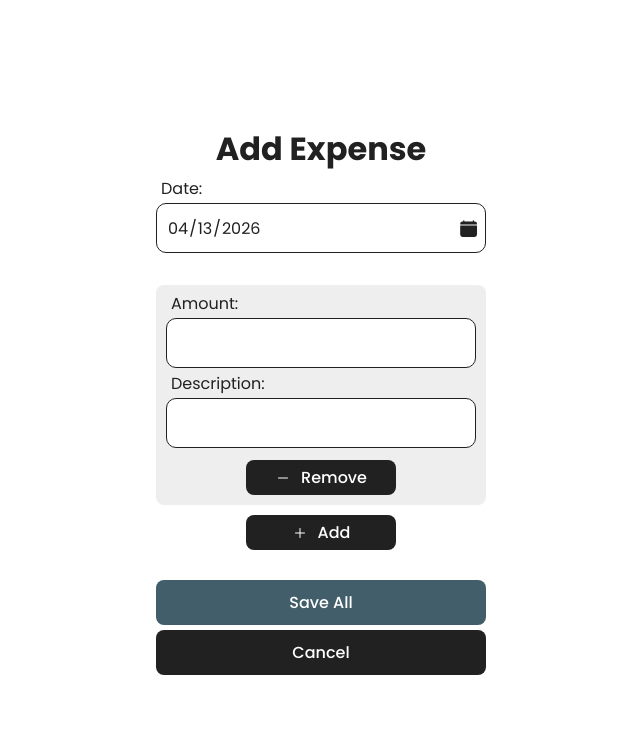
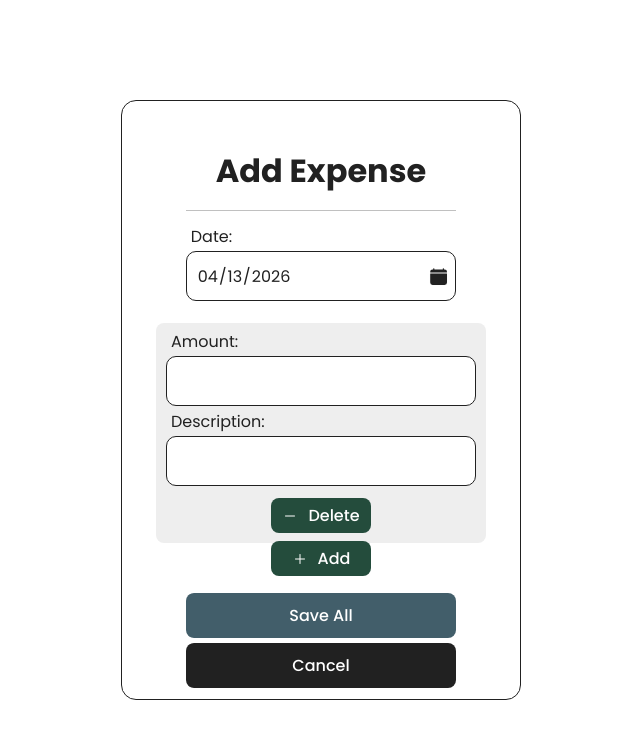
Before and after one commit to n-renz0801/PisoPulse, a Flask app: page /add_expense in a window 1280 px wide. Shown: the top 739 px of the page, without its empty margins (319-959 px from the left). Run offline with Flask 3, Linux system fonts and the light colour scheme.

Commit message:
redesigned add_expense ui again to fix the position of top and bottom

```diff
--- a/static/css/add_expense.css
+++ b/static/css/add_expense.css
@@ -46,18 +46,44 @@ body {
 
 .container {
   background-color: #ffffff;
+  border: 1.5px solid #212121;
+  border-radius: 15px;
+  height: 75vh;
+  width: 50vh;
   padding: 30px;
+
+  display: flex;
+  align-items: center;
+  justify-content: center;
+  flex-direction: column;
 }
 
+.inside_container {
+  width: 80%;
+  height: 100%;
+
+  display: flex;
+  flex-direction: column;
+}
+.top_section {
+  flex-shrink: 0;
+}
 h2 {
+  display: flex;
+  align-items: center;
+  justify-content: center;
+  width: 100%;
   font-size: 2em;
   color: #212121;
   text-align: center;
+  height: 80px;
+  border-bottom: 1px solid #c0c0c0;
 }
 
 .date-box {
   position: relative;
   width: 100%;
+  top: 10px;
   margin: 30px 0;
   border-bottom: 2px solid #ffffff;
 }
@@ -180,9 +206,9 @@ textarea::-webkit-scrollbar {
   align-items: center;
   justify-content: center;
   column-gap: 10px;
-  width: 150px;
+  width: 100px;
   height: 35px;
-  background: #212121;
+  background: #244c3c;
   border: none;
   outline: none;
   border-radius: 8px;
@@ -200,13 +226,20 @@ textarea::-webkit-scrollbar {
 }
 
 .remove_button {
-  display: flex;
   position: relative;
   top: -10px;
 }
 
+.add_button {
+  display: flex;
+  position: relative;
+  top: -12px;
+  justify-content: center;
+}
+
 #expenses-container {
-  max-height: 50vh;
+  flex: 1;
+  max-height: 30vh;
   overflow-y: auto;
   scrollbar-width: none;
   scroll-behavior: smooth;
@@ -226,10 +259,10 @@ textarea::-webkit-scrollbar {
 }
 
 .outside_button {
-  margin-top: 30px;
+  margin-top: auto;
   display: flex;
+  justify-content: center;
   align-items: center;
-  justify-content: center;
   flex-direction: column;
   width: 100%;
   row-gap: 5px;
--- a/templates/add_expense.html
+++ b/templates/add_expense.html
@@ -11,12 +11,14 @@
   </head>
   <body>
     <div class="container">
+      <form class="inside_container" method="POST">
+        <div class="top_section">
           <h2>Add Expense</h2>
-
-      <form method="POST">
           <!-- Date -->
           <div class="date-box">
-          <span class="icon"><ion-icon name="calendar-clear"></ion-icon></span>
+            <span class="icon"
+              ><ion-icon name="calendar-clear"></ion-icon
+            ></span>
             <input name="date" type="date" value="{{ today }}" required />
             <label>Date:</label>
           </div>
@@ -41,22 +43,19 @@
                   type="button"
                   onclick="this.closest('.expense_item').remove()"
                 >
-                <ion-icon name="remove"></ion-icon> Remove
+                  <ion-icon name="remove"></ion-icon> Delete
                 </button>
               </div>
             </div>
-
+          </div>
+        </div>
+        <div class="outside_button">
           <button class="add_button" type="button" onclick="addExpense()">
             <ion-icon name="add"></ion-icon> Add
           </button>
-        </div>
-
-        <div class="outside_button">
           <button class="submit_button" type="submit">Save All</button>
           <a class="cancel_button" href="/expenses">Cancel</a>
         </div>
-
-        <!-- <a href="/expenses">Cancel</a> -->
       </form>
     </div>
 
```
Lines whose indentation alone changed are shown as unchanged.
